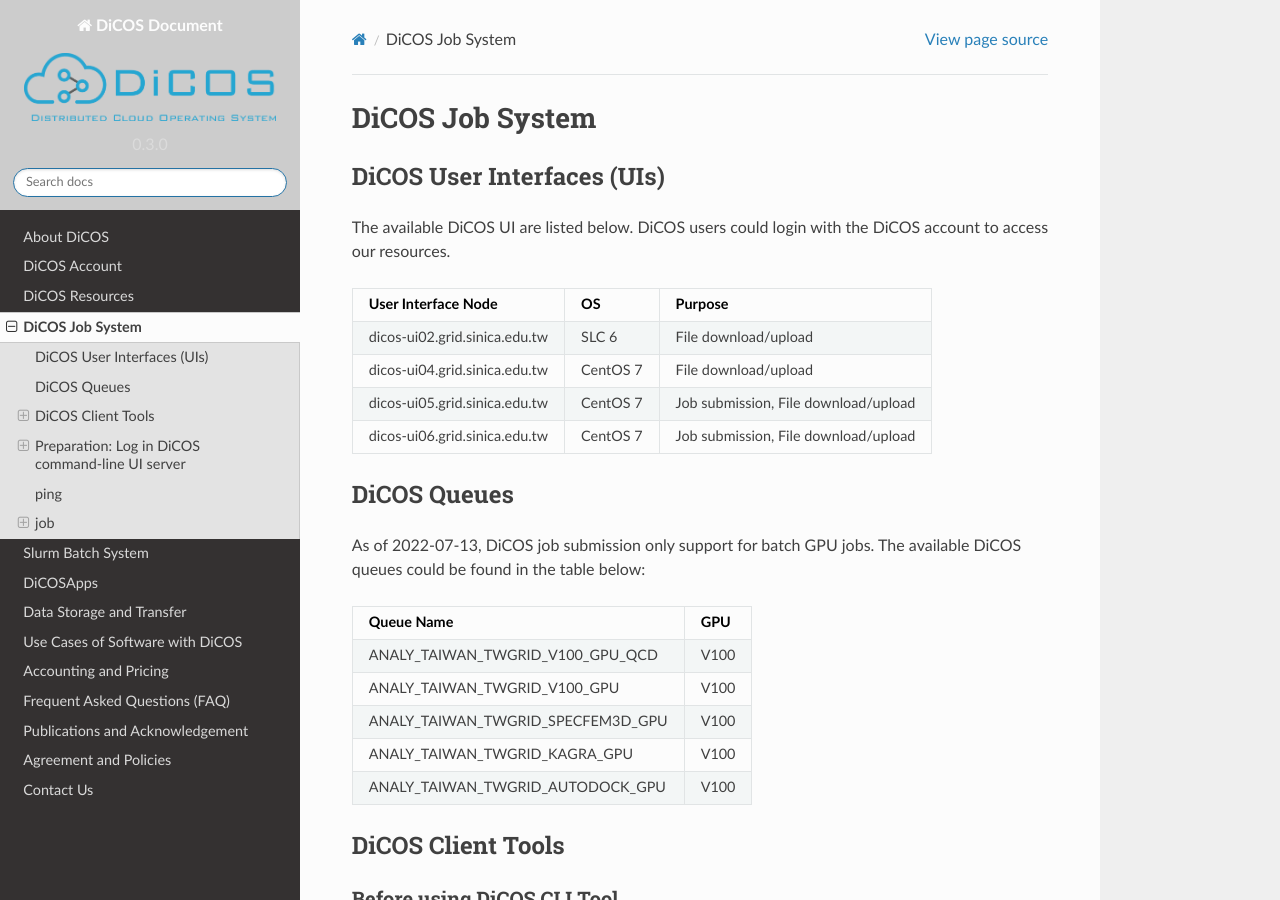
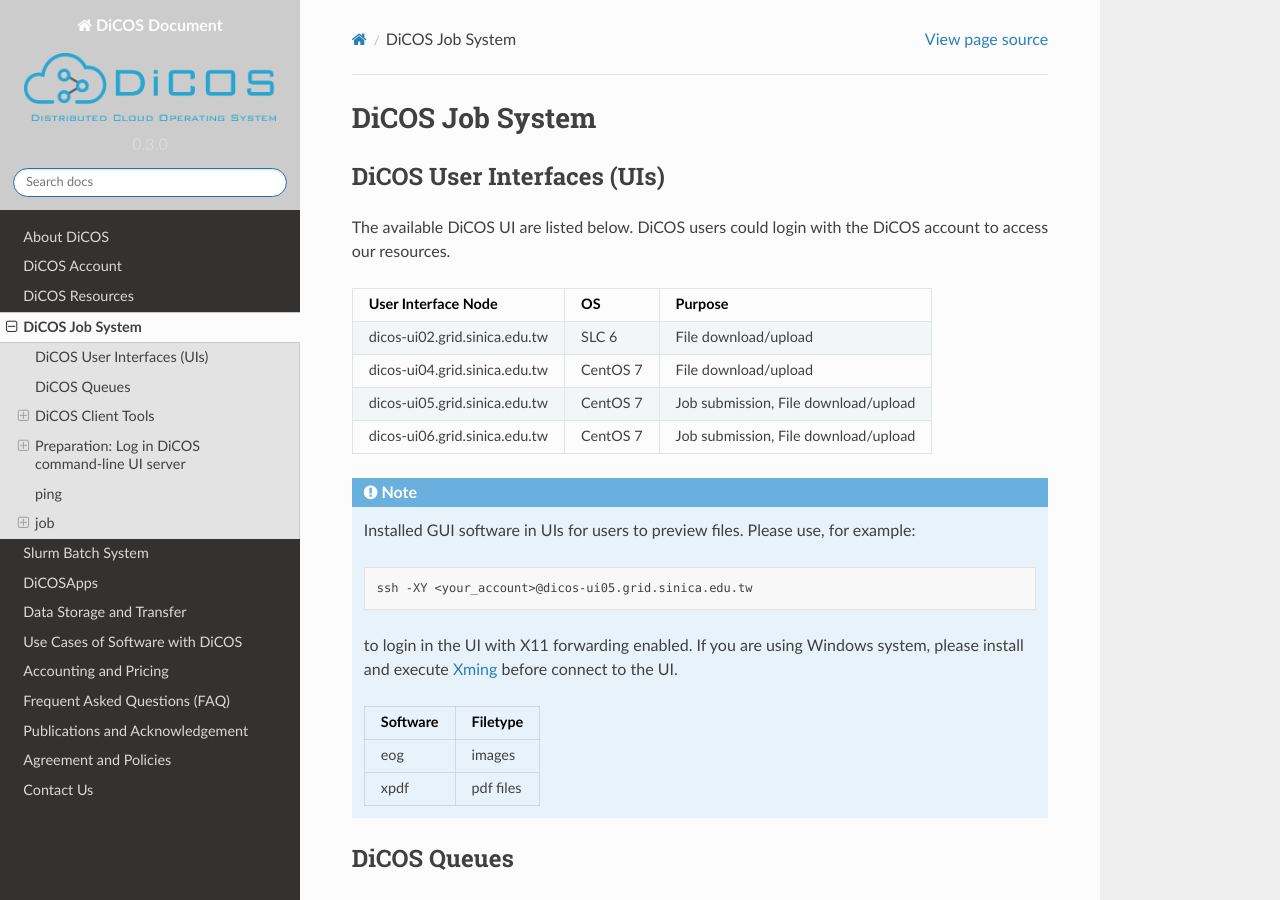
Before and after one commit to ASGCOPS/dicos_document, a Sphinx documentation site: the page built from docs/source/dicos_job_submission.rst, in a window 1280 px wide and 900 px high. Built offline with Sphinx 7.4.7 and the Read the Docs theme 2.0.0, drawn with Linux system fonts in a browser that asks for light colours.

Commit message:
Edit dicos_job_submission.rst

```diff
--- a/docs/source/dicos_job_submission.rst
+++ b/docs/source/dicos_job_submission.rst
@@ -28,6 +28,26 @@
    * - dicos-ui06.grid.sinica.edu.tw
      - CentOS 7
      - Job submission, File download/upload
+
+.. note::
+
+   Installed GUI software in UIs for users to preview files. Please use, for example:
+
+   .. code-block:: bash
+
+      ssh -XY <your_account>@dicos-ui05.grid.sinica.edu.tw
+
+   to login in the UI with X11 forwarding enabled. If you are using Windows system, please install and execute `Xming <https://sourceforge.net/projects/xming/>`_ before connect to the UI.
+
+   .. list-table::
+      :header-rows: 1
+
+      * - Software
+        - Filetype
+      * - eog
+        - images
+      * - xpdf
+        - pdf files
 
 -----------------------------
 DiCOS Queues
```
